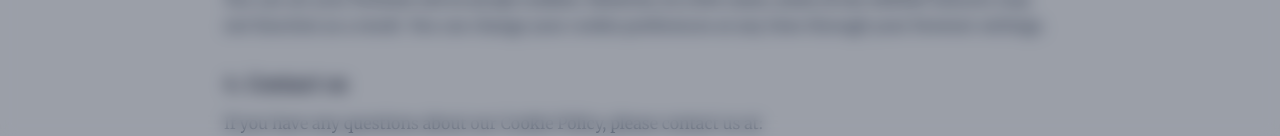
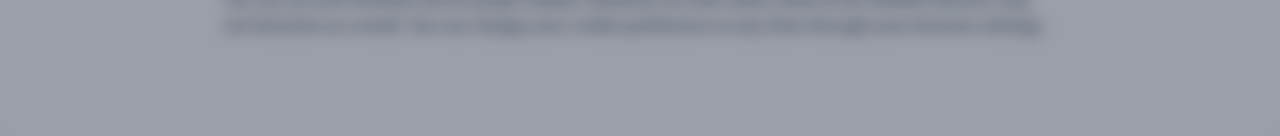
Before and after one commit to roshelchanuka/slffa-landing, a Next.js app: page /cookie-policy in a window 1280 px wide. Shown: the part 664-800 px from the top of the page. Built offline with nearby package versions, Linux system fonts and the light colour scheme; a web font is replaced by a local one.

Commit message:
fix: remove contact section from Cookie Policy for clarity

```diff
--- a/src/views/CookiePolicy.jsx
+++ b/src/views/CookiePolicy.jsx
@@ -50,14 +50,7 @@ export default function CookiePolicy() {
               </p>
             </section>
 
-            <section>
-              <h2 className="text-xl font-semibold text-slate-900 dark:text-white mb-3">4. Contact us</h2>
-              <p>
-                If you have any questions about our Cookie Policy, please contact us at:
-                <br />
-                Email: <a href="mailto:import@slffacs.com" className="text-blue-600 dark:text-blue-400 hover:underline">import@slffacs.com</a>
-              </p>
-            </section>
+
           </div>
         </motion.div>
       </div>
```
